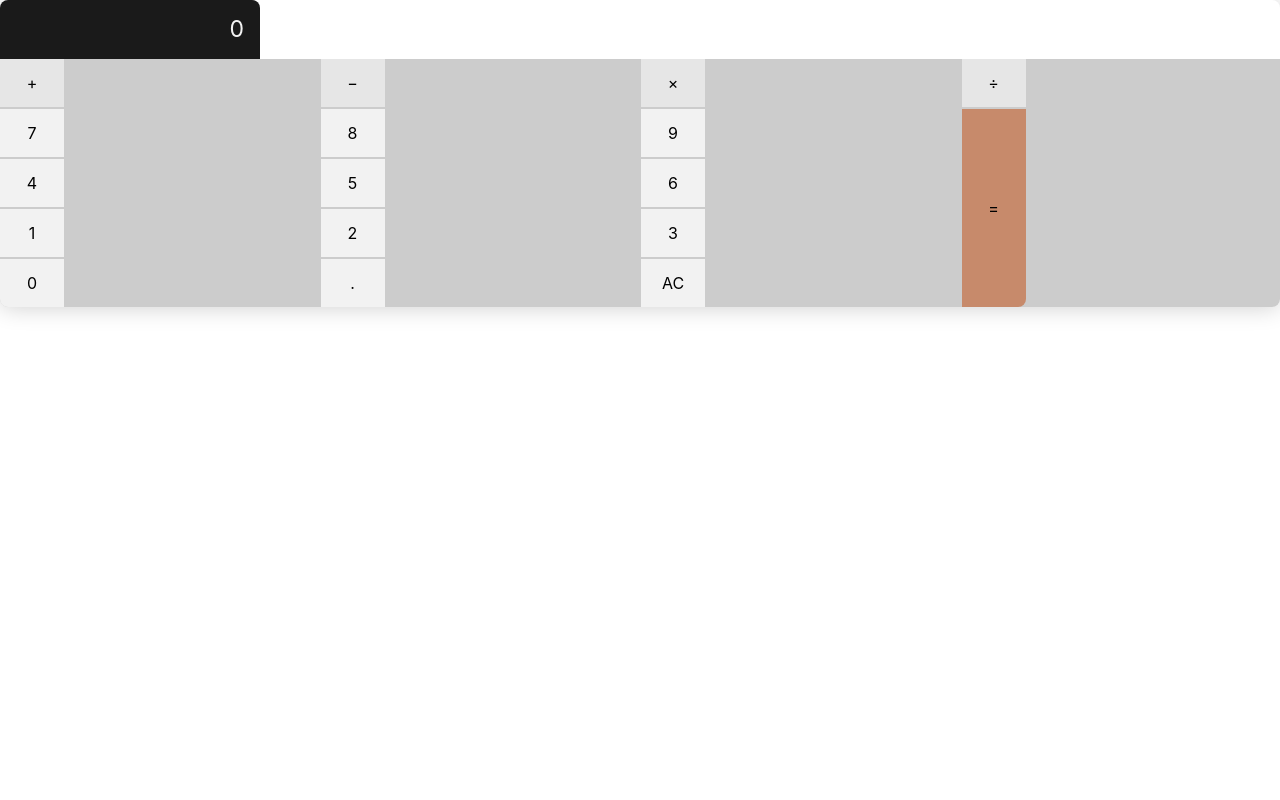
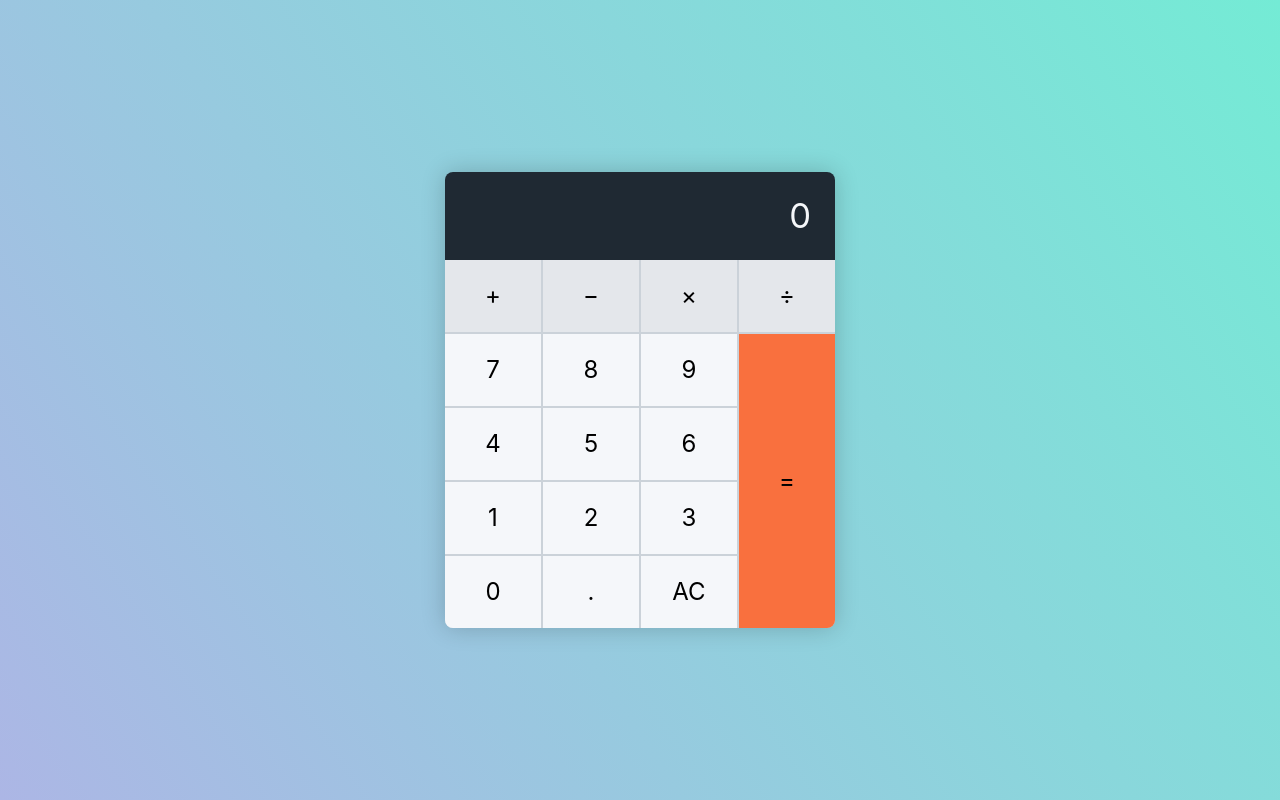
Before and after one commit to jeongeunsung/homework-js, a website: page src/page/calculator-begin/index.html in a window 1280 px wide. Drawn offline with Linux system fonts and the light colour scheme; a web font is replaced by a local one.

Commit message:
[과제] 5주차 과제 작업

```diff
--- a/src/page/calculator-begin/begin/styles/main.css
+++ /dev/null
@@ -1,26 +0,0 @@
-/* @layer base, animation, theme, components, utilities;
-
-@import './common/_normalize.css' layer(base);
-@import '../assets/styles/_base.css' layer(base);
-
-@import '../assets/styles/_animation.css' layer(animation);
-
-@import '../assets/styles/_theme.css' layer(theme);
-@import './_theme.css' layer(theme);
-
-@import './components/_calculator.css' layer(components);
-
-@import './_demo.css'; */
-
-@layer base, animation, theme, components, utilities;
-
-/* ✅ 공통 스타일 가져오기 */
-@import './common/_normalize.css' layer(base);
-@import './common/_base.css' layer(base);
-@import './common/_animation.css' layer(animation);
-@import './common/_theme.css' layer(theme);
-
-/* ✅ 컴포넌트 스타일 가져오기 */
-@import './components/_calculator.css' layer(components);
-@import './components/_demo.css' layer(components);
-@import './components/_theme.css' layer(theme);
--- a/src/page/calculator-begin/index.html
+++ b/src/page/calculator-begin/index.html
@@ -7,8 +7,11 @@
     <meta name="viewport" content="width=device-width, initial-scale=1" />
     <link rel="stylesheet" href="https://cdnjs.cloudflare.com/ajax/libs/pretendard/1.3.9/variable/pretendardvariable-dynamic-subset.min.css" crossorigin />
     <link rel="icon" href="/assets/images/ecmascript-logo.png" />
-    <link rel="stylesheet" href="./begin/styles/main.css" />
-    <script src="./begin/scripts/main.js" defer></script>
+    <link rel="stylesheet" href="../../styles/main.css" />
+    <link rel="stylesheet" href="./_calculator.css" />
+    <link rel="stylesheet" href="./_theme.css" />
+    <link rel="stylesheet" href="./_demo.css" />
+    <script src="./main.js" defer></script>
   </head>
 
   <body>
--- /dev/null
+++ b/src/page/calculator-begin/main.css
@@ -0,0 +1,14 @@
+/* @layer base, animation, theme, components, utilities; */
+
+@import url(./);
+@import './' layer(base);
+@import '../assets/styles/_base.css' layer(base);
+
+@import '../assets/styles/_animation.css' layer(animation);
+
+@import '../assets/styles/_theme.css' layer(theme);
+@import './_theme.css' layer(theme);
+
+@import './components/_calculator.css' layer(components);
+
+@import './_demo.css';
--- a/src/styles/main.css
+++ b/src/styles/main.css
@@ -1,3 +1,7 @@
 /* common */
 @import url(./common/base.css);
 @import url(./common/reset.css);
+@import url(./common/_normalize.css);
+@import url(./common/_base.css);
+@import url(./common/_animation.css);
+@import url(./common/_theme.css);
```
Also changed, not shown: src/page/calculator-begin/_calculator.css (renamed from src/page/calculator-begin/begin/styles/components/_calculator.css), src/page/calculator-begin/_demo.css (renamed from src/page/calculator-begin/begin/styles/_demo.css), src/page/calculator-begin/_theme.css (renamed from src/page/calculator-begin/begin/styles/_theme.css), src/page/calculator-begin/main.js (renamed from src/page/calculator-begin/begin/scripts/main.js), src/styles/common/_animation.css (renamed from src/page/calculator-begin/begin/styles/common/_animation.css), src/styles/common/_base.css (renamed from src/page/calculator-begin/begin/styles/common/_base.css), src/styles/common/_normalize.css (renamed from src/page/calculator-begin/begin/styles/common/_normalize.css), src/styles/common/_theme.css (renamed from src/page/calculator-begin/begin/styles/common/_theme.css).
